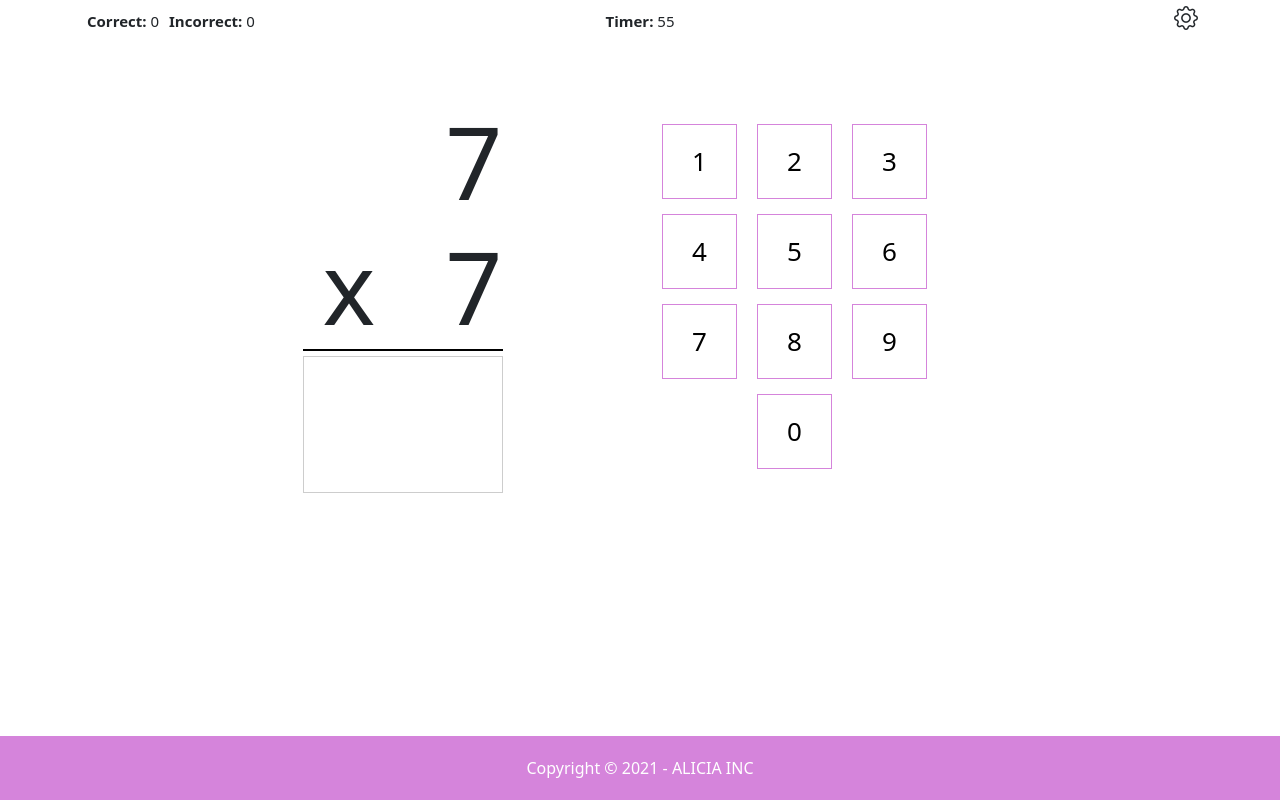
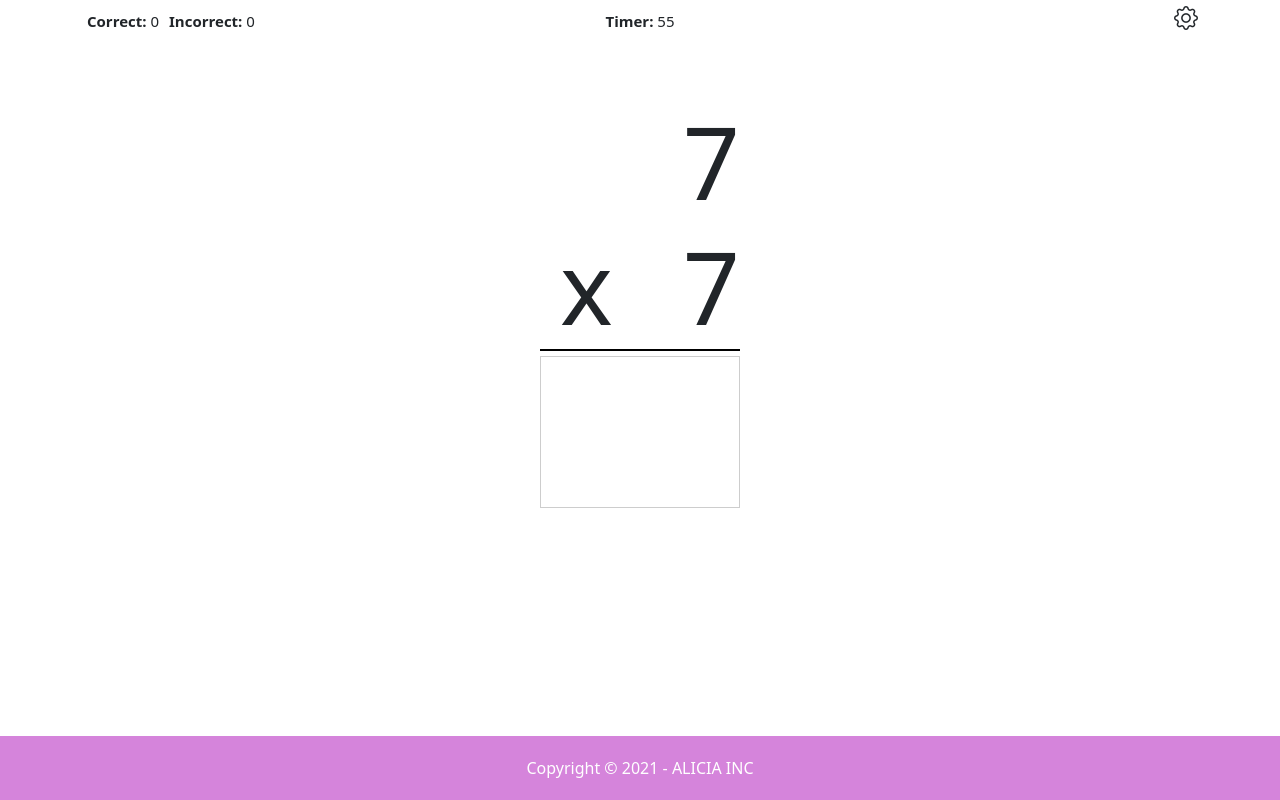
Before and after one commit to creatifiv/app-x, an Angular app: page / in a window 1280 px wide. Built offline with nearby package versions, Linux system fonts and the light colour scheme.

Commit message:
Added Keypad Features

```diff
--- a/src/app/app.component.css
+++ b/src/app/app.component.css
@@ -1,12 +1,19 @@
+
+/*
+.spacer{
+
+	padding: 15px 0;
+	margin: 250px 0 0;
+}
+*/
+
 
 
 footer{
 
 	position: fixed;
 	bottom: 0;
-	z-index: 1;
 	width: 100%;
-	margin: 150px 0 0;
 	padding: 20px 0;
 	color: white;
 	text-align: center;
--- a/src/app/app.component.html
+++ b/src/app/app.component.html
@@ -16,7 +16,7 @@
 <app-expression></app-expression>
 
 
-<div class="box"></div>
+<div class="spacer"></div>
 
 
 
--- a/src/app/expression/expression.component.css
+++ b/src/app/expression/expression.component.css
@@ -157,7 +157,7 @@ input[type=number] {
 
 }
 
-#input{
+#input,#keypadEntry{
 
   width: 200px;
   height: auto;
@@ -165,8 +165,15 @@ input[type=number] {
   padding: 0;
   text-align: right;
   border: 1px solid #CDCDCD;
-  font-size: 90px;
+  font-size: 100px;
   font-weight: normal;
+}
+
+#keypadEntry{
+
+  margin: 0 auto;
+  border: none;
+
 }
 
 
@@ -188,7 +195,7 @@ input[type=number] {
 }
 
 
-#btn-0{
+.btn-center{
 
 display: block;
   margin: 0 auto;
--- a/src/app/expression/expression.component.html
+++ b/src/app/expression/expression.component.html
@@ -22,8 +22,9 @@
 
       <div [style.display] = "display" class="settings-box">
         <ul class="settings-ul">
-          <li (click)="changeSettings($event, 60)"><i class="bi bi-plus"></i>1 m</li>
-          <li (click)="changeSettings($event, 180)"><i class="bi bi-plus"></i>3 m</li>
+          <li (click)="changeSettings($event, 60)"><i>+</i> 1 m</li>
+          <li (click)="changeSettings($event, 180)"><i>+</i> 3 m</li>
+          <li (click)="showKeypad($event)"><i>{{plusSign}}</i> Keypad</li>
         </ul>
       </div>
 
@@ -45,23 +46,25 @@
   <div class="row">
 
 
-    <div class="col-sm-5 offset-sm-1">
+    <div [class]="moveExpression"> <!--col-sm-5 offset-sm-1-->
       <p id="expression">
         <span class="factor1">{{f1}}</span>
         <span class="factor2">{{f2}}</span>
         <span id="operator">x</span>
       </p>
 
-      <form action=" " id="form" (submit) ="submit($event)">
+      <form action=" " id="form" (submit) ="submit($event)" [style.display] = "hideForm">
 
         <input id="input" type="number" [value] = "value" [placeholder] = "placeHolder" autocomplete="off"  (input) = "getInput($event)" >
 
       </form>
 
+      <p id="keypadEntry" [style.display] = "showKeypadEntry">{{keypadEntry}}</p>
+
     </div>
 
 
-     <div class="col-sm-5">
+     <div class="col-sm-5 " [style.display] = "displayKeypad" >
 
        <div id= "keypad">
 
@@ -74,7 +77,7 @@
         <button id="btn-7" class="k-btn" (click)= "keyPress($event)" value="7" >7</button>
         <button id="btn-8" class="k-btn" (click)= "keyPress($event)" value="8" >8</button>
         <button id="btn-9" class="k-btn" (click)= "keyPress($event)" value="9" >9</button><br/>
-        <button id="btn-0" class="k-btn" (click)= "keyPress($event)" value="0" >0</button><br/>
+        <button id="btn-0" class="k-btn btn-center" (click)= "keyPress($event)" value="0" >0</button><br/>
 
 
        </div>
--- a/src/app/expression/expression.component.ts
+++ b/src/app/expression/expression.component.ts
@@ -22,7 +22,15 @@ export class ExpressionComponent implements OnInit {
   f2 = 0;
 
   display = "none";
+  displayKeypad = "none";
+  keyPadRequest = 0;
   clicks = 0;
+
+  plusSign = "+";
+  hideForm = "block";
+  moveExpression = "col";
+  showKeypadEntry = "none";
+  keypadEntry = 0;
 
   showResults = false;
 
@@ -101,6 +109,27 @@ export class ExpressionComponent implements OnInit {
         this.clicks = 0;
       }
 
+  }
+
+  showKeypad(event:any){
+
+
+    this.displayKeypad = "block";
+    this.moveExpression = "col-sm-5 offset-sm-1";
+    this.keyPadRequest++;
+    this.plusSign = "-";
+    this.hideForm = "none";
+    this.showKeypadEntry = "block";
+
+    if(this.keyPadRequest >= 2){
+
+      this.displayKeypad = "none";
+      this.moveExpression = "col";
+      this.keyPadRequest = 0;
+      this.plusSign = "+";
+      this.hideForm = "block";
+      this.showKeypadEntry  = "none";
+}
   }
 
   changeSettings(event:any, sec:number){
@@ -204,6 +233,7 @@ export class ExpressionComponent implements OnInit {
 
    this.keyLog.push(Number(event.target.value));
    this.log = Number(this.keyLog.join(""));
+   this.keypadEntry = this.log;
    console.log(this.log + " " + this.keyLog);
 
    if(this.answer <= 9){
```
